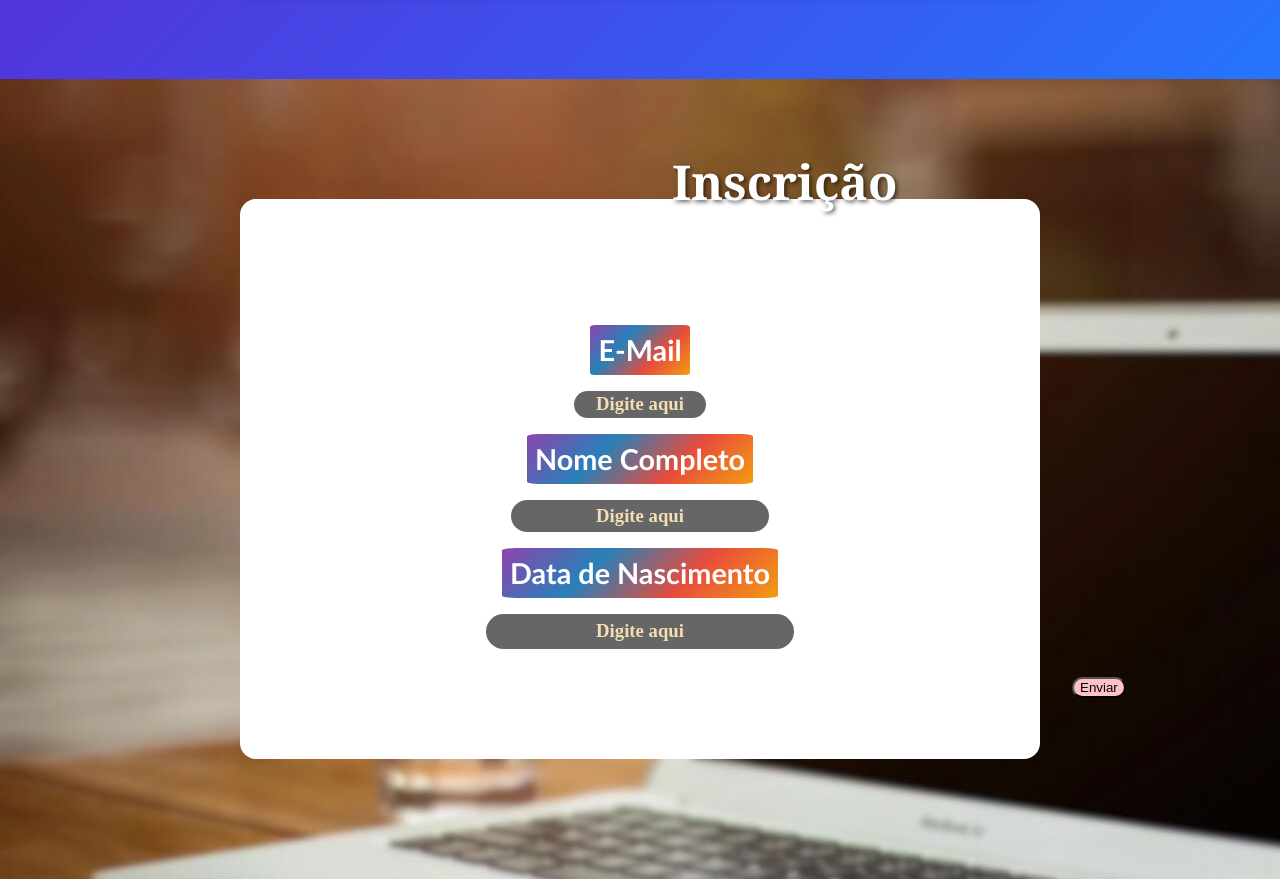
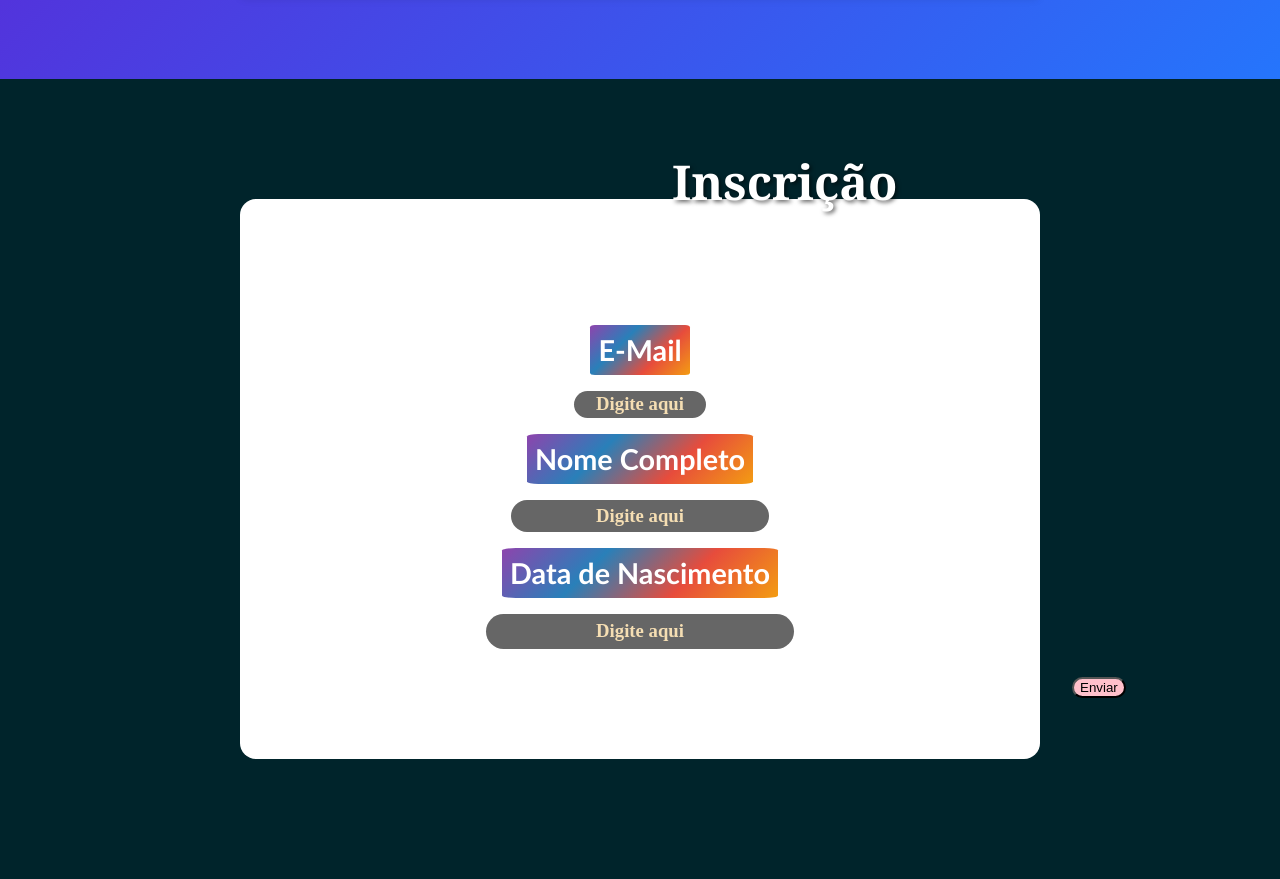
Before and after one commit to luisgustavo777/techFest2023, a plain HTML site: page index.html in a window 1280 px wide. Shown: the part 1691-2570 px from the top of the page. Drawn offline with Linux system fonts and the light colour scheme.

Commit message:
mudar cor de fundo no formulario

```diff
--- a/style.css
+++ b/style.css
@@ -248,7 +248,7 @@ html {
 
 .inscricao {
     display: flex;
-    background-image: url(formimg.jpg);
+    background-color: #00242b;
     background-repeat: no-repeat;
     height: 50rem;
     justify-content: center;
```
